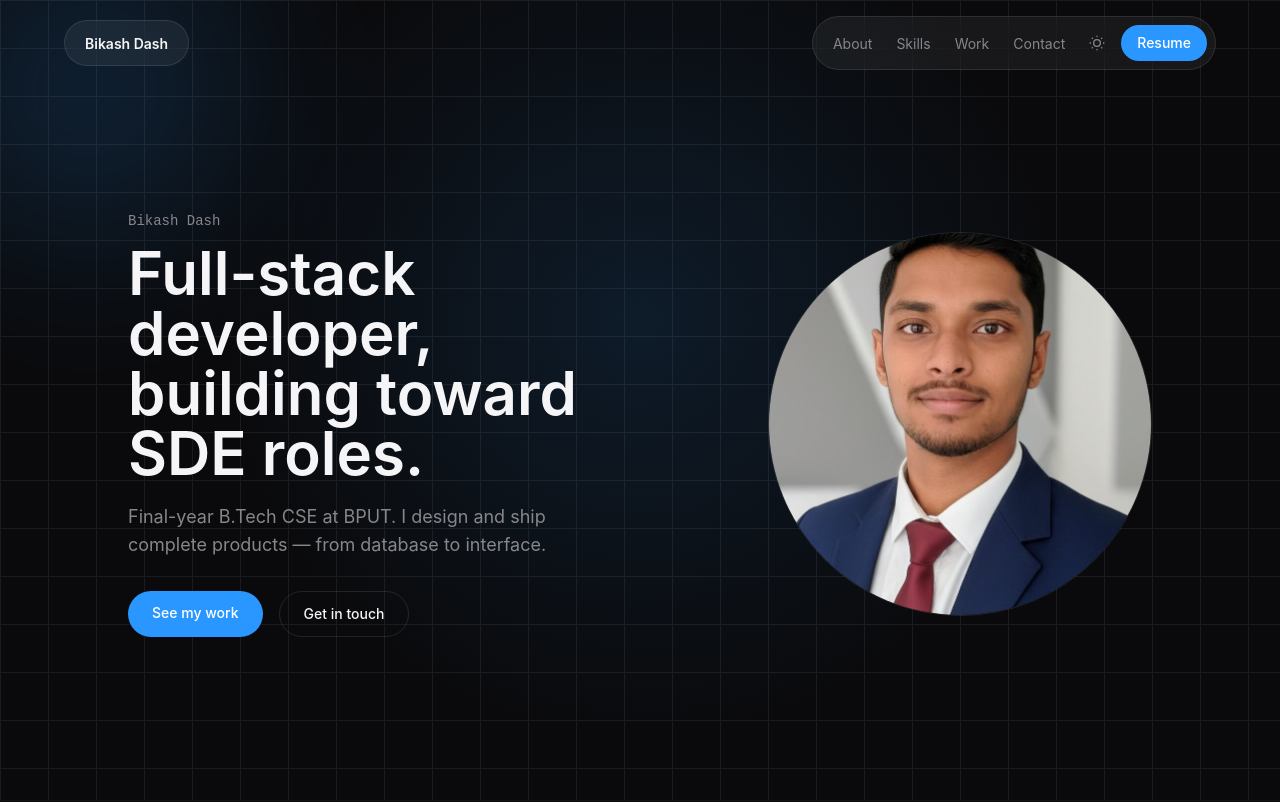
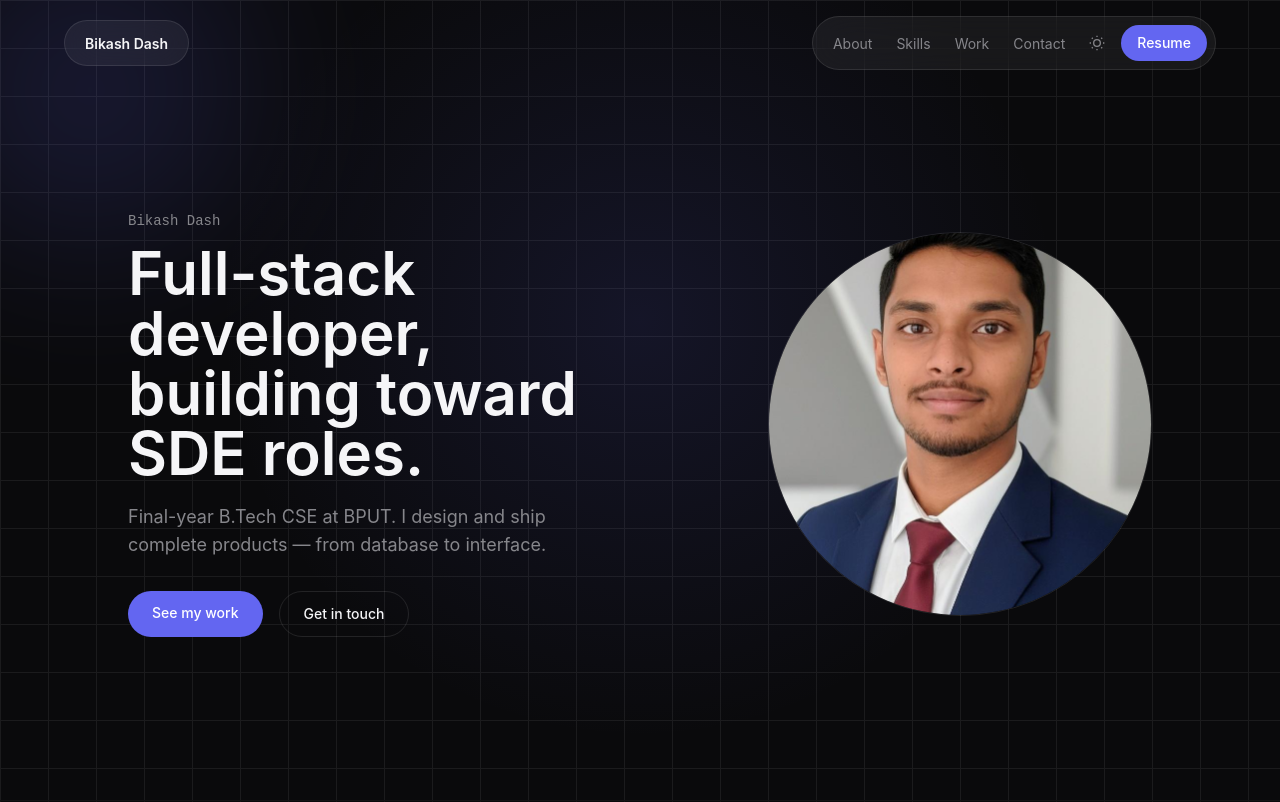
Before and after one commit to BikashxDash/Portfolio, a Next.js app: page / in a window 1280 px wide. Shown: the top 802 px of the page. Built offline with nearby package versions, Linux system fonts and the light colour scheme.

Commit message:
Switch accent color to indigo (#6366F1) across all sections

```diff
--- a/src/app/globals.css
+++ b/src/app/globals.css
@@ -24,7 +24,7 @@ body {
 
 /* Visible keyboard focus everywhere, Apple-strict */
 :focus-visible {
-  outline: 2px solid #2997FF;
+  outline: 2px solid #6366f1;
   outline-offset: 3px;
   border-radius: 2px;
 }
--- a/src/components/Contact.js
+++ b/src/components/Contact.js
@@ -76,7 +76,7 @@ export default function Contact() {
     <section id="contact" className="relative w-full overflow-hidden px-6 py-24 md:px-16 md:py-32">
       <div
         className="pointer-events-none absolute -left-40 top-1/3 h-[400px] w-[400px] rounded-full opacity-[0.08] blur-3xl"
-        style={{ background: "radial-gradient(circle, #2997FF, transparent 70%)" }}
+        style={{ background: "radial-gradient(circle, #6366F1, transparent 70%)" }}
       />
       <div
         className="pointer-events-none absolute inset-0 opacity-[0.04]"
--- a/src/components/Skills.js
+++ b/src/components/Skills.js
@@ -142,7 +142,7 @@ export default function Skills() {
     <section id="skills" className="relative w-full overflow-hidden px-6 py-24 md:px-16 md:py-32">
       <div
         className="pointer-events-none absolute -right-40 top-1/4 h-[400px] w-[400px] rounded-full opacity-[0.08] blur-3xl"
-        style={{ background: "radial-gradient(circle, #2997FF, transparent 70%)" }}
+        style={{ background: "radial-gradient(circle, #6366F1, transparent 70%)" }}
       />
       <div
         className="pointer-events-none absolute inset-0 opacity-[0.04]"
--- a/src/components/Work.js
+++ b/src/components/Work.js
@@ -129,7 +129,7 @@ export default function Work() {
     <section id="work" className="relative w-full overflow-hidden px-6 py-24 md:px-16 md:py-32">
       <div
         className="pointer-events-none absolute -right-40 top-1/4 h-[400px] w-[400px] rounded-full opacity-[0.08] blur-3xl"
-        style={{ background: "radial-gradient(circle, #2997FF, transparent 70%)" }}
+        style={{ background: "radial-gradient(circle, #6366F1, transparent 70%)" }}
       />
       <div
         className="pointer-events-none absolute inset-0 opacity-[0.04]"
--- a/src/components/hero/Hero.js
+++ b/src/components/hero/Hero.js
@@ -43,7 +43,7 @@ export default function Hero() {
           "--x": "50%",
           "--y": "40%",
           background:
-            "radial-gradient(600px circle at var(--x) var(--y), rgba(41,151,255,0.12), transparent 70%)",
+            "radial-gradient(600px circle at var(--x) var(--y), rgba(99,102,241,0.12), transparent 70%)",
           transition: reducedMotion ? "none" : "background 0.05s linear",
         }}
       />
@@ -51,7 +51,7 @@ export default function Hero() {
       {/* Soft ambient glow */}
       <div
         className="pointer-events-none absolute -left-40 -top-40 h-[500px] w-[500px] rounded-full opacity-20 blur-3xl"
-        style={{ background: "radial-gradient(circle, #2997FF, transparent 70%)" }}
+        style={{ background: "radial-gradient(circle, #6366F1, transparent 70%)" }}
       />
 
       {/* Content: text left, photo right */}
--- a/tailwind.config.js
+++ b/tailwind.config.js
@@ -14,7 +14,7 @@ module.exports = {
         border: "rgba(255,255,255,0.10)",
         "text-primary": "#F5F5F7",
         "text-secondary": "#86868B",
-        accent: "#2997FF",
+        accent: "#6366F1",
       },
       fontFamily: {
         display: ["-apple-system", "SF Pro Display", "Inter", "sans-serif"],
```
